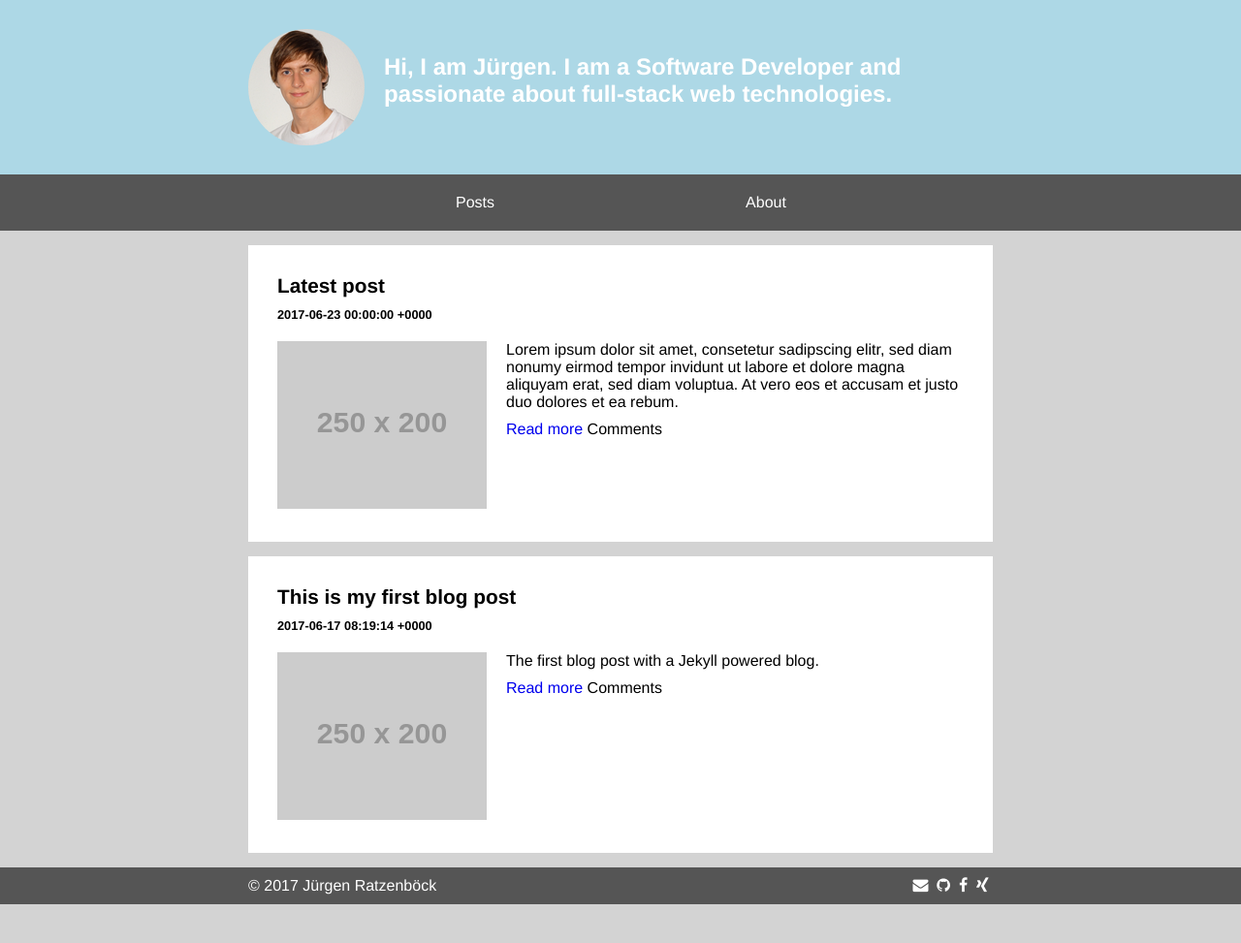
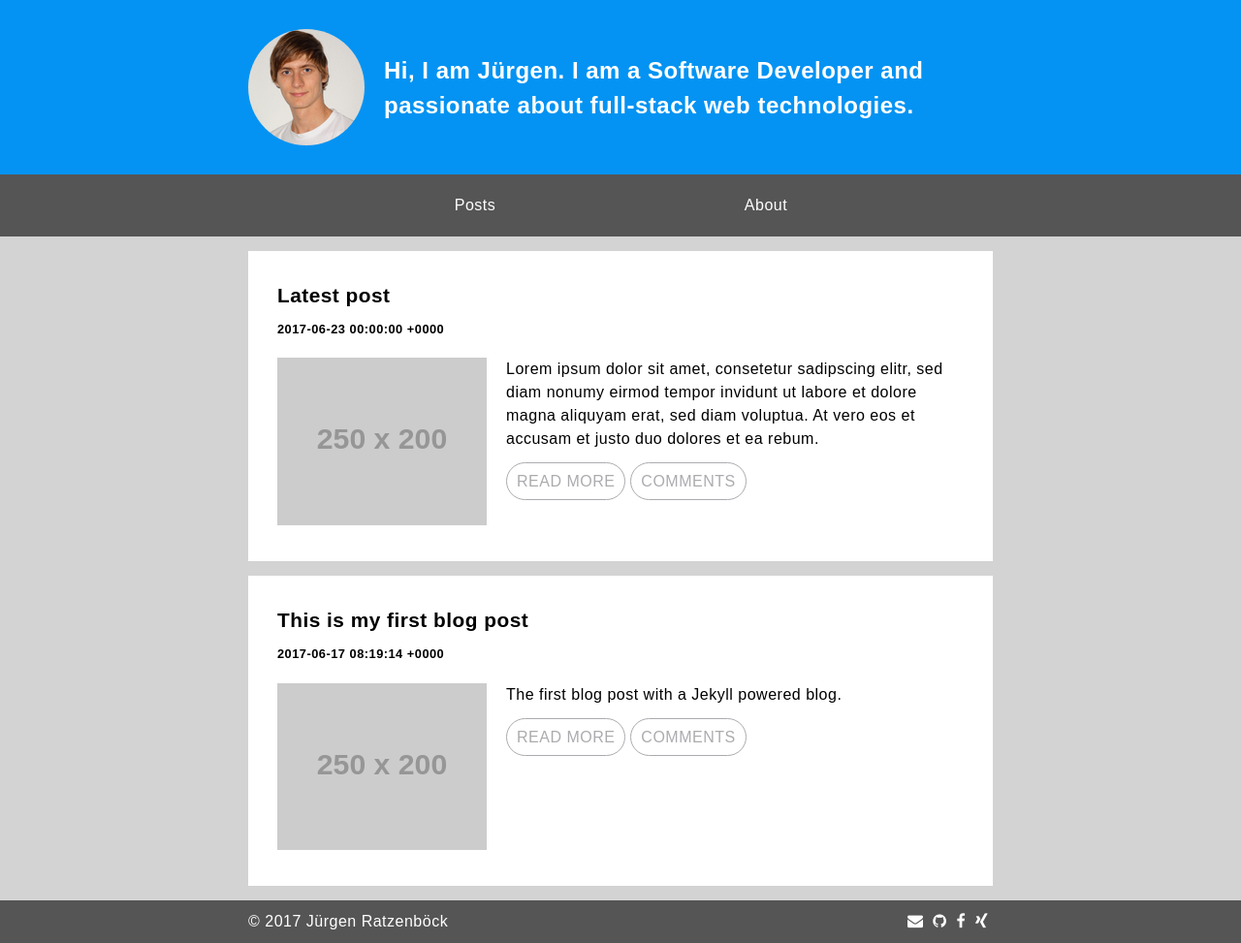
Before and after one commit to jratzenboeck/jratzenboeck-blog, a Jekyll site: the page built from index.md, in a window 1280 px wide. Shown: the whole page at 97% size. Built offline with Jekyll 4.4.1, drawn with Linux system fonts in a browser that asks for light colours; before the commit the page ends 933 px from its top, so only the background shows below that.

Commit message:
Add new font + style primary blog button

```diff
--- a/_includes/head.html
+++ b/_includes/head.html
@@ -5,4 +5,5 @@
     <title>{% if page.title %}{{ page.title }}{% else %}{{ site.title }}{% endif %}</title>
     <link rel="stylesheet" href="/assets/main.css">
     <link rel="stylesheet" href="https://cdnjs.cloudflare.com/ajax/libs/font-awesome/4.7.0/css/font-awesome.min.css">
+    <link href="https://fonts.googleapis.com/css?family=Open+Sans" rel="stylesheet">
 </head>
--- a/_layouts/home.html
+++ b/_layouts/home.html
@@ -14,8 +14,8 @@ layout: default
         </div>
         <div class="text-block">
             {{ post.excerpt }}
-            <a href="{{post.url}}" title="Open {{post.title}}">Read more</a>
-            <span>Comments</span>   <!-- TODO: Link to disqus -->
+            <a class="blog-button" href="{{post.url}}" title="Open {{post.title}}">Read more</a>
+            <a class="blog-button" href="" title="Open comments">Comments</a>   <!-- TODO: Link to disqus -->
         </div>
 
         <div class="clear"></div>
--- a/assets/main.scss
+++ b/assets/main.scss
@@ -4,7 +4,7 @@
 ---
 
 $navbar-footer-bg-color: #555;
-$header-bg-color: lightblue;
+$header-bg-color: #0493f2;
 $primary-padding: 30px;
 $content-width: 60%;
 $col-4: (1 / 3) * 100%;
@@ -23,8 +23,10 @@ $col-8: (2 / 3) * 100%;
 
 body {
   background-color: lightgray;
-  font-family: "Helvetica Neue",Arial,sans-serif;
+  font-family: 'Open Sans,Helvetica Neue',Arial,sans-serif;
   font-size: 16px;
+  letter-spacing: 0.5px;
+  line-height: 1.5;
 }
 
 a {
@@ -72,12 +74,24 @@ a {
   }
 
   p {
-    margin-bottom: 10px;
+    margin-bottom: 20px;
   }
 
   p.full-text {
     margin-bottom: 0;
     margin-top: 20px;
+  }
+
+  .blog-button {
+    border: 1px solid #adaaaf;
+    padding: 10px;
+    border-radius: 30px;
+    color: #adaaaf;
+    text-transform: uppercase;
+  }
+  .blog-button:hover {
+    color: #fff;
+    background-color: #0493f2;
   }
 }
 
```
